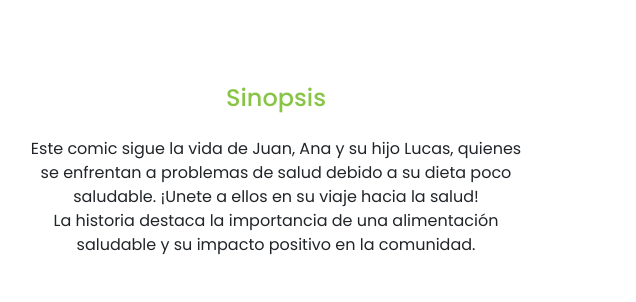
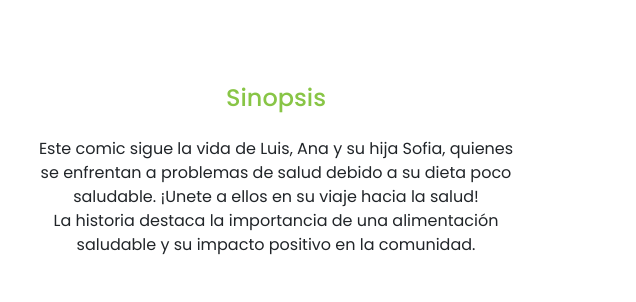
Before and after one commit to overwatchA/omorfia., a plain HTML site: page index.html in a window 1280 px wide. Shown: the part 940-1242 px from the top of the page, 644-1280 px from the left. Drawn offline with nearby package versions, Linux system fonts and the light colour scheme.

Commit message:
Update index.html

```diff
--- a/index.html
+++ b/index.html
@@ -77,7 +77,7 @@
                 </div>
                 <div class="col-12 col-xl-6 text-center">
                     <h4  class="mb-4">Sinopsis</h4>
-                    <p  class="mb-5">Este comic sigue la vida de Juan, Ana y su hijo Lucas, quienes <br>se enfrentan a
+                    <p  class="mb-5">Este comic sigue la vida de Luis, Ana y su hija Sofia, quienes <br>se enfrentan a
                         problemas de salud debido a su dieta poco <br>saludable. ¡Unete a ellos en su viaje hacia la salud!
                         <br>La historia destaca la importancia de una alimentación <br>saludable y su impacto positivo en la
                         comunidad.
```
